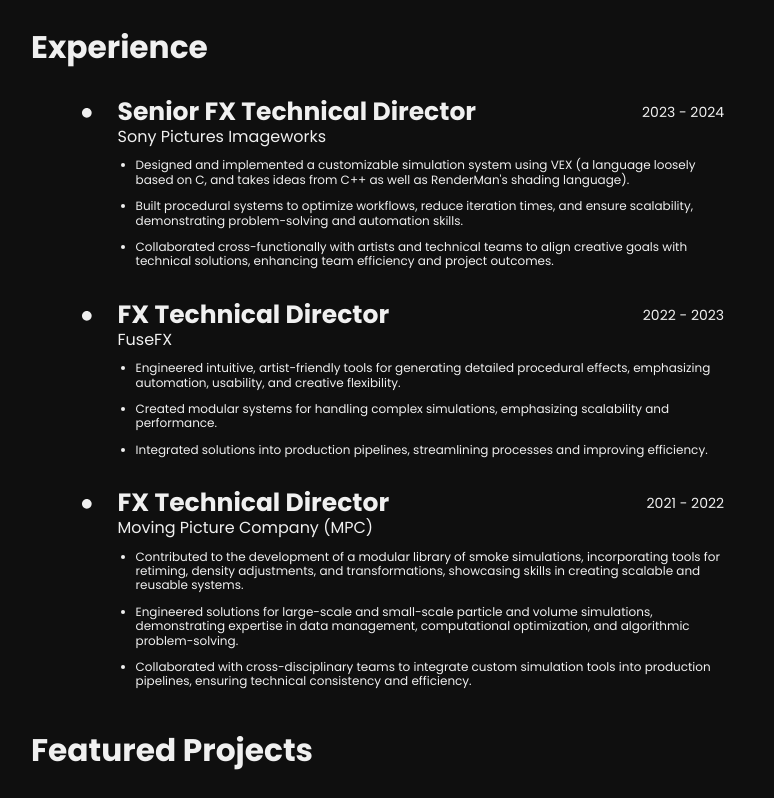
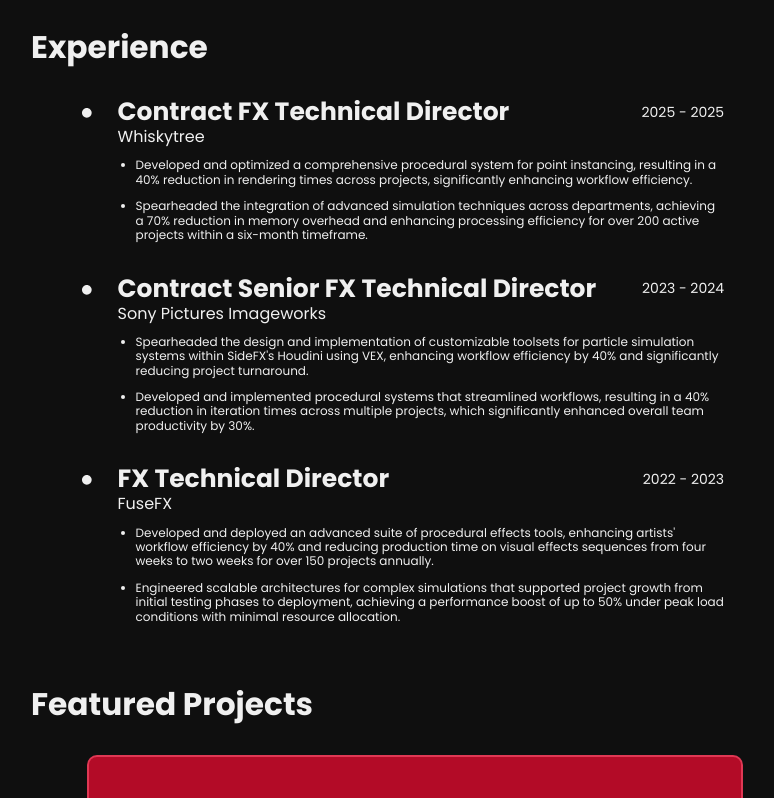
Before and after one commit to jwalker-swe/jwalker, a plain HTML site: page index.html in a window 1280 px wide. Shown: the part 678-1476 px from the top of the page, without its empty margins (225-999 px from the left). Drawn offline with nearby package versions, Linux system fonts and the light colour scheme.

Commit message:
Updated experience section

```diff
--- a/index.html
+++ b/index.html
@@ -149,15 +149,32 @@
                     </div>
                     <div class="position-info">
                         <div class="title-container">
-                            <h4 class="job-title">Senior FX Technical Director</h4>
+                            <h4 class="job-title">Contract FX Technical Director</h4>
+                            <span class="date">2025 - 2025</span>
+                        </div>
+                        <span class="company">Whiskytree</span>
+                        <br>
+                        <ul class="description-list">
+                            <li><p>Developed and optimized a comprehensive procedural system for point instancing, resulting in a 40% reduction in rendering times across projects, significantly enhancing workflow efficiency.</p></li>
+                            <li><p>Spearheaded the integration of advanced simulation techniques across departments, achieving a 70% reduction in memory overhead and enhancing processing efficiency for over 200 active projects within a six-month timeframe.</p></li>
+                        </ul>
+                    </div>
+                </div>
+                <br>
+                <div class="position">
+                    <div class="bullet-point">
+                        <svg xmlns="http://www.w3.org/2000/svg" viewBox="0 0 24 24" fill="rgba(240,240,240,1)"><path d="M12 22C17.5228 22 22 17.5228 22 12C22 6.47715 17.5228 2 12 2C6.47715 2 2 6.47715 2 12C2 17.5228 6.47715 22 12 22Z"></path></svg>
+                    </div>
+                    <div class="position-info">
+                        <div class="title-container">
+                            <h4 class="job-title">Contract Senior FX Technical Director</h4>
                             <span class="date">2023 - 2024</span>
                         </div>
                         <span class="company">Sony Pictures Imageworks</span>
                         <br>
                         <ul class="description-list">
-                            <li><p>Designed and implemented a customizable simulation system using VEX (a language loosely based on C, and takes ideas from C++ as well as RenderMan's shading language).</p></li>
-                            <li><p>Built procedural systems to optimize workflows, reduce iteration times, and ensure scalability, demonstrating problem-solving and automation skills.</p></li>
-                            <li><p>Collaborated cross-functionally with artists and technical teams to align creative goals with technical solutions, enhancing team efficiency and project outcomes.</p></li>
+                            <li><p>Spearheaded the design and implementation of customizable toolsets for particle simulation systems within SideFX's Houdini using VEX, enhancing workflow efficiency by 40% and significantly reducing project turnaround.</p></li>
+                            <li><p>Developed and implemented procedural systems that streamlined workflows, resulting in a 40% reduction in iteration times across multiple projects, which significantly enhanced overall team productivity by 30%.</p></li>
                         </ul>
                     </div>
                 </div>
@@ -174,30 +191,12 @@
                         <span class="company">FuseFX</span>
                         <br>
                         <ul class="description-list">
-                            <li><p>Engineered intuitive, artist-friendly tools for generating detailed procedural effects, emphasizing automation, usability, and creative flexibility.</p></li>
-                            <li><p>Created modular systems for handling complex simulations, emphasizing scalability and performance.</p></li>
-                            <li><p>Integrated solutions into production pipelines, streamlining processes and improving efficiency.</p></li>
+                            <li><p>Developed and deployed an advanced suite of procedural effects tools, enhancing artists' workflow efficiency by 40% and reducing production time on visual effects sequences from four weeks to two weeks for over 150 projects annually.</p></li>
+                            <li><p>Engineered scalable architectures for complex simulations that supported project growth from initial testing phases to deployment, achieving a performance boost of up to 50% under peak load conditions with minimal resource allocation.</p></li>
                         </ul>
                     </div>
                 </div>
                 <br>
-                <div class="position">
-                    <div class="bullet-point">
-                        <svg xmlns="http://www.w3.org/2000/svg" viewBox="0 0 24 24" fill="rgba(240,240,240,1)"><path d="M12 22C17.5228 22 22 17.5228 22 12C22 6.47715 17.5228 2 12 2C6.47715 2 2 6.47715 2 12C2 17.5228 6.47715 22 12 22Z"></path></svg>
-                    </div>
-                    <div class="position-info">
-                        <div class="title-container">
-                            <h4 class="job-title">FX Technical Director</h4>
-                            <span class="date">2021 - 2022</span>
-                        </div>
-                        <span class="company">Moving Picture Company (MPC)</span>
-                        <br>
-                        <ul class="description-list">
-                            <li><p>Contributed to the development of a modular library of smoke simulations, incorporating tools for retiming, density adjustments, and transformations, showcasing skills in creating scalable and reusable systems.</p></li>
-                            <li><p>Engineered solutions for large-scale and small-scale particle and volume simulations, demonstrating expertise in data management, computational optimization, and algorithmic problem-solving.</p></li>
-                            <li><p>Collaborated with cross-disciplinary teams to integrate custom simulation tools into production pipelines, ensuring technical consistency and efficiency.</p></li>
-                        </ul>
-                    </div>
                 </div>
             </div>
         </section>
```
